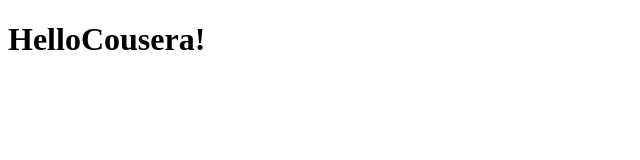
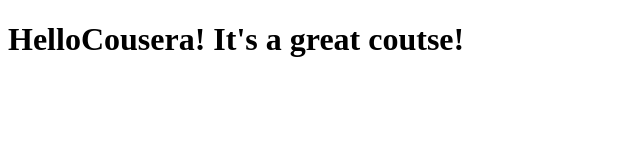
Before and after one commit to PaunoiuLavinia/coursera-test, a plain HTML site: page site/index.html in a window 1280 px wide. Shown: the whole page, without its empty margins (0-640 px from the left). Drawn offline with Linux system fonts and the light colour scheme.

Commit message:
Small addition ti out page contect.

```diff
--- a/site/index.html
+++ b/site/index.html
@@ -4,6 +4,6 @@
 	<title>Hello Coursera!</title>
 </head>
 <body>
-<h1>HelloCousera!</h1>
+<h1>HelloCousera! It's a great coutse!</h1>
 </body>
 </html>
```
